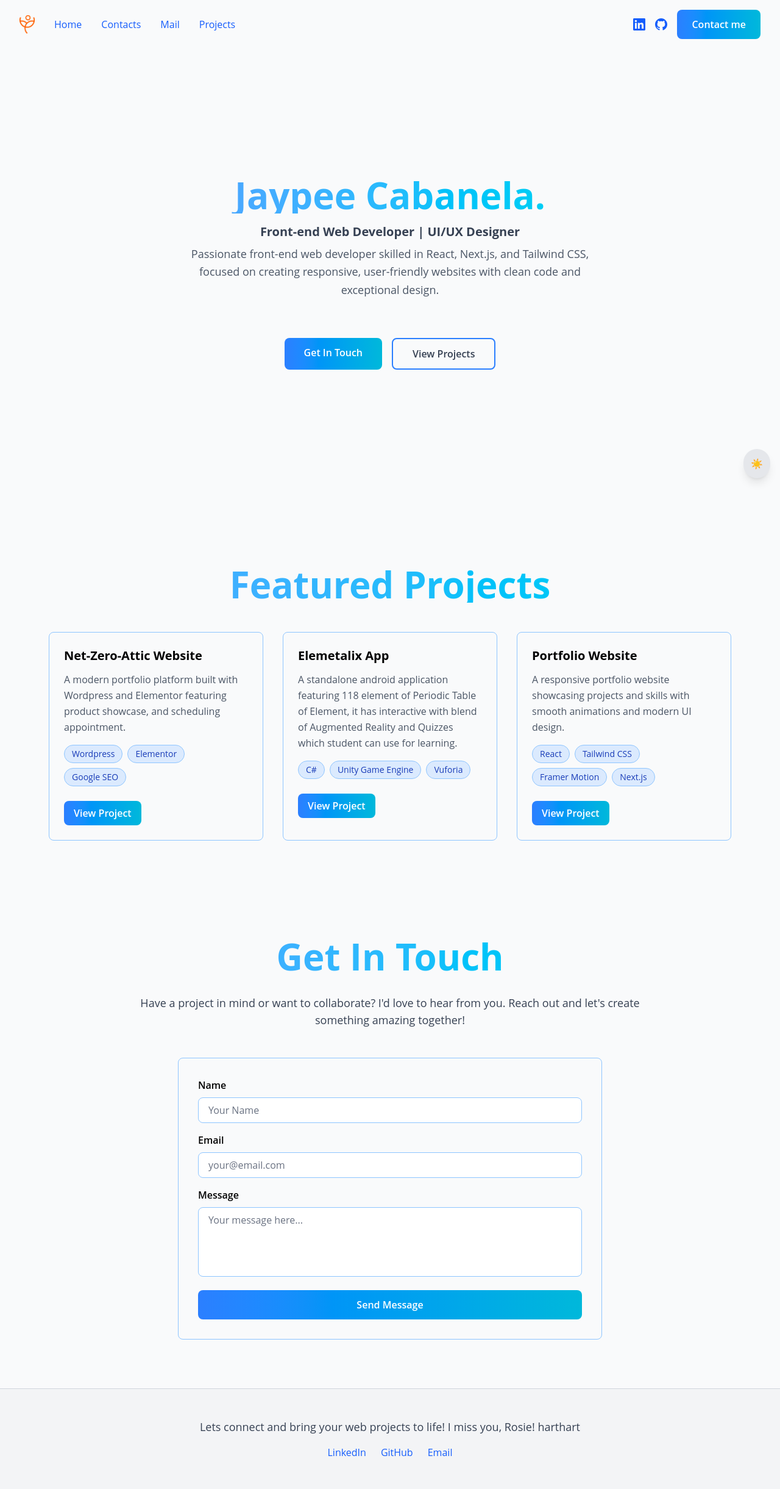
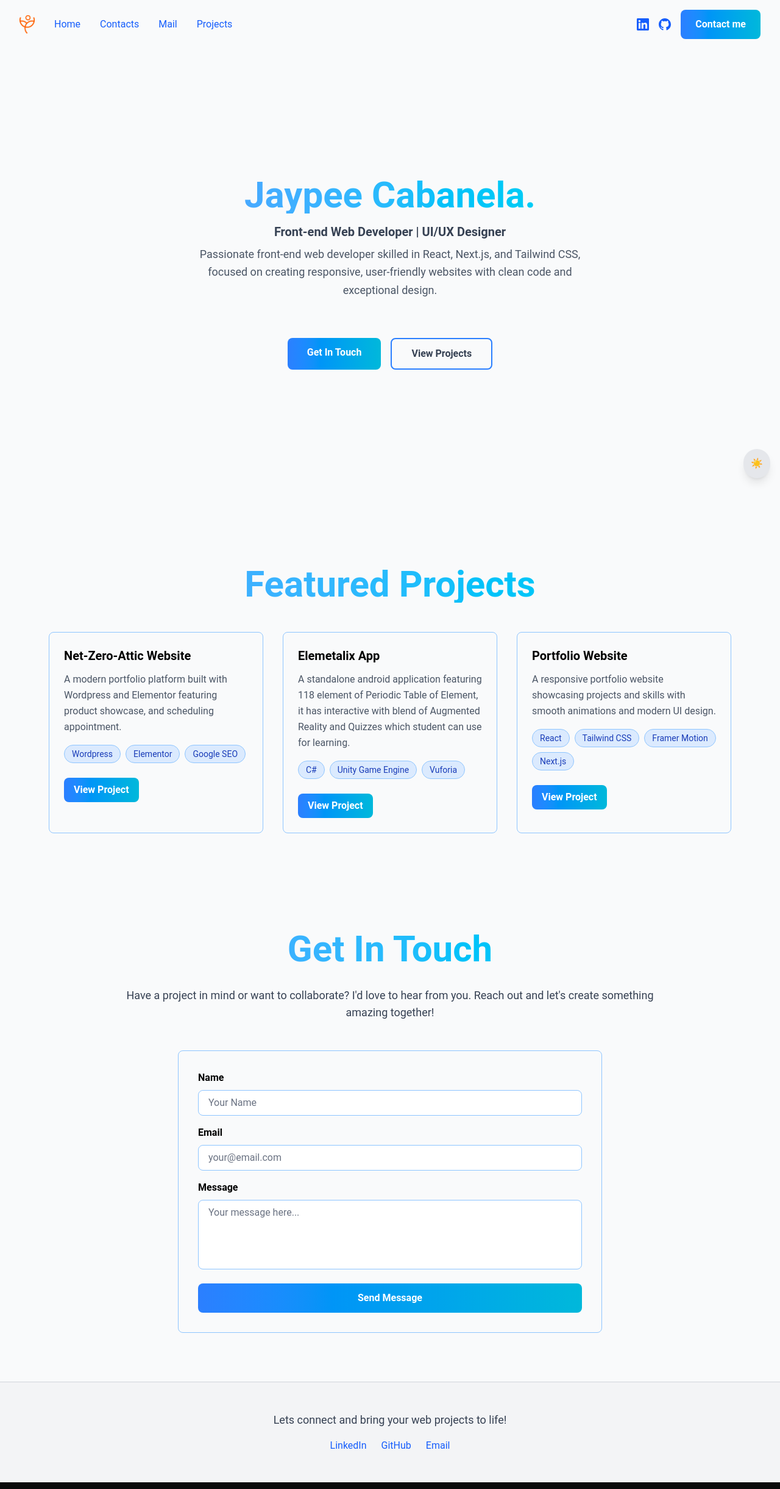
Before and after one commit to promptJaypee/jaypeewebsite, a Next.js app: page / in a window 1280 px wide. Shown: the whole page at 61% size. Built offline with nearby package versions, Linux system fonts and the light colour scheme.

Commit message:
For interview

```diff
--- a/app/globals.css
+++ b/app/globals.css
@@ -37,7 +37,7 @@ html.light {
 body {
   background: var(--background);
   color: var(--foreground);
-  font-family: 'Open sans', 'Ubuntu', monospace;
+  font-family: 'Roboto', 'Open Sans', sans-serif;
 }
 
 @keyframes fadeInUp {
@@ -52,5 +52,5 @@ body {
 }
 
 section {
-  animation: fadeInUp 0.8s ease-out;
+  animation: fadeInUp 0.9s ease-out;
 }
--- a/app/page.tsx
+++ b/app/page.tsx
@@ -134,7 +134,7 @@ export default function Home() {
                   Contacts
                 </a>
                 <a
-                  href="#mail"
+                  href="https://www.linkedin.com/in/jaypeecabanela/"
                   className="text-blue-600 dark:text-blue-400 hover:underline-offset-2 hover:text-blue-800 dark:hover:text-blue-300 transition  relative inline-block after:absolute after:left-1/2 after:-bottom-1 after:h-0.75 after:w-0 after:-translate-x-1/2 after:bg-blue-600 dark:after:bg-blue-500 after:transition-all after:duration-300 hover:after:w-full"
                 >
                   Mail
@@ -466,8 +466,7 @@ export default function Home() {
         {/* Footer CTA */}
         <div className="border-t border-gray-300 dark:border-gray-700 bg-gray-100 dark:bg-black dark:bg-opacity-50 py-12 px-6 text-center">
           <p className="text-gray-700 dark:text-gray-300 text-lg mb-4">
-            Lets connect and bring your web projects to life! I miss you, Rosie!
-            harthart
+            Lets connect and bring your web projects to life!
           </p>
           <div className="flex justify-center gap-6">
             <a
```
